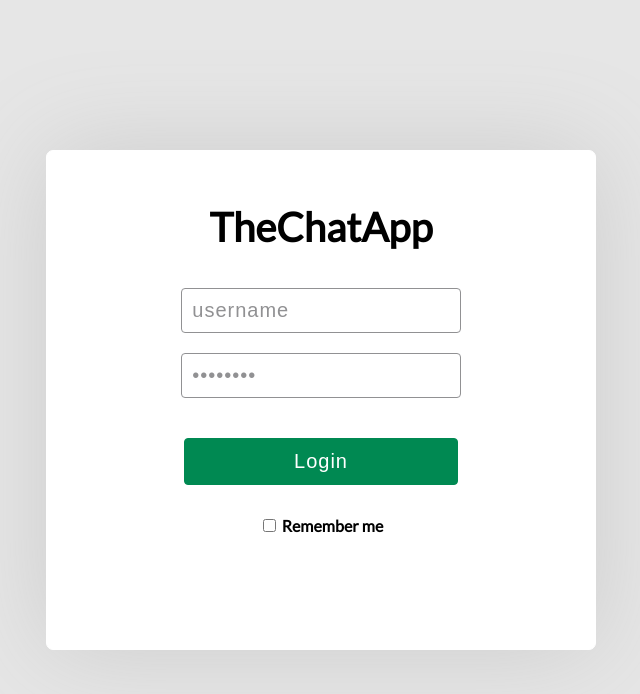
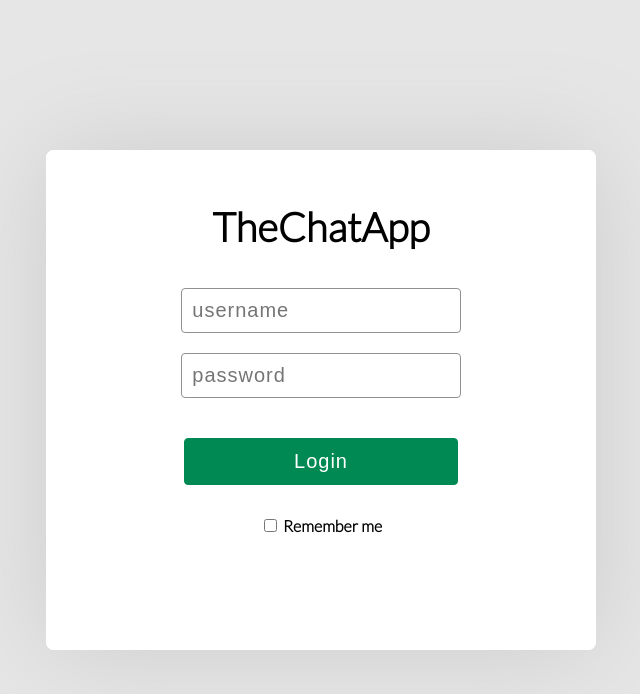
Before and after one commit to takunnithan/TheChatApp, a React app: page / in a window 1280 px wide. Shown: the top 694 px of the page, without its empty margins (319-959 px from the left). Built offline with nearby package versions, Linux system fonts and the light colour scheme.

Commit message:
Fixed placeholder bugf Added place holder for username and password

```diff
--- a/src/App.js
+++ b/src/App.js
@@ -5,6 +5,7 @@ import axios from 'axios';
 import Sidebar from './components/sidebar/Sidebar';
 import Main from './components/main/Main';
 import Login from './components/login/Login';
+import Signup from './components/signup/Signup';
 
 
 class App extends Component {
@@ -39,7 +40,7 @@ class App extends Component {
   }
 
   inputHandler = (e) => {
-    e.target.name === 'username' ? (this.setState({username:e.target.value})) : (this.setState({password:e.target.value}));
+    e.target.id === 'username' ? (this.setState({username:e.target.value})) : (this.setState({password:e.target.value}));
   }
 
   render() {
@@ -52,6 +53,8 @@ class App extends Component {
           </div>
         )
       :(<Login loginHandler={this.loginHandler} inputHandler={this.inputHandler} message={this.state.login_error_message} />)
+
+      // <Signup />
     );
   }
 }
--- a/src/components/login/Login.css
+++ b/src/components/login/Login.css
@@ -71,5 +71,5 @@
     margin-top: 20px;
     text-align: center;
     color: red;
-    font-weight: 400;
+    font-weight: 700;
 }
--- a/src/components/login/Login.js
+++ b/src/components/login/Login.js
@@ -6,12 +6,12 @@ class Login extends Component {
   render() {
     return (
       <div className={classes.login_main} >
-      <link href="https://fonts.googleapis.com/css?family=Lato" rel="stylesheet"></link>
+      <link href="https://fonts.googleapis.com/css?family=Roboto" rel="stylesheet"></link>
         <div className={classes.login_box}>
         <div className={classes.thechatapp_logo}>TheChatApp</div>
         <div className={classes.inputs}>
-          <input className={classes.input} name= 'username' defaultValue='username' onChange={this.props.inputHandler} />
-          <input className={classes.input} name= 'password' type="password" defaultValue='password' onChange={this.props.inputHandler} />
+          <input className={classes.input} id= 'username' placeholder='username' onChange={this.props.inputHandler} />
+          <input className={classes.input} id= 'password' type="password" placeholder='password' onChange={this.props.inputHandler} />
           </div>
         <div className={classes.login_button_container}>
           <button className={classes.login_button} onClick={this.props.loginHandler}>Login</button>
```
